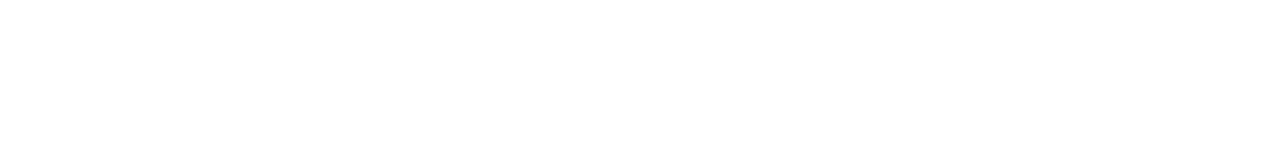
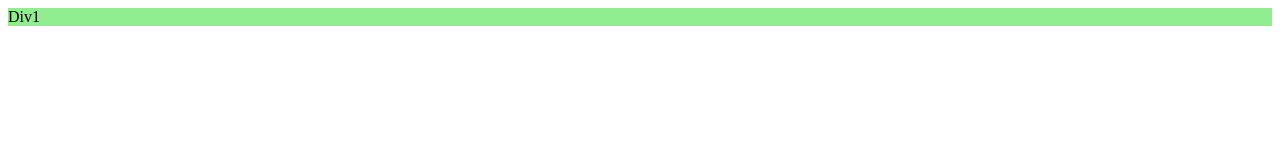
Before and after one commit to LimeFrogg/CS104-001-Lab6, a plain HTML site: page index.html in a window 1280 px wide. Drawn offline with Linux system fonts and the light colour scheme.

Commit message:
Question 1

```diff
--- a/index.html
+++ b/index.html
@@ -7,6 +7,6 @@
     <link rel="stylesheet" href="styles.css">
 </head>
 <body>
-
+    <div class="static-box">Div1</div>
 </body>
 </html>
--- a/styles.css
+++ b/styles.css
@@ -0,0 +1,4 @@
+.static-box{
+    background-color: lightgreen;
+    position: static;
+}
```
